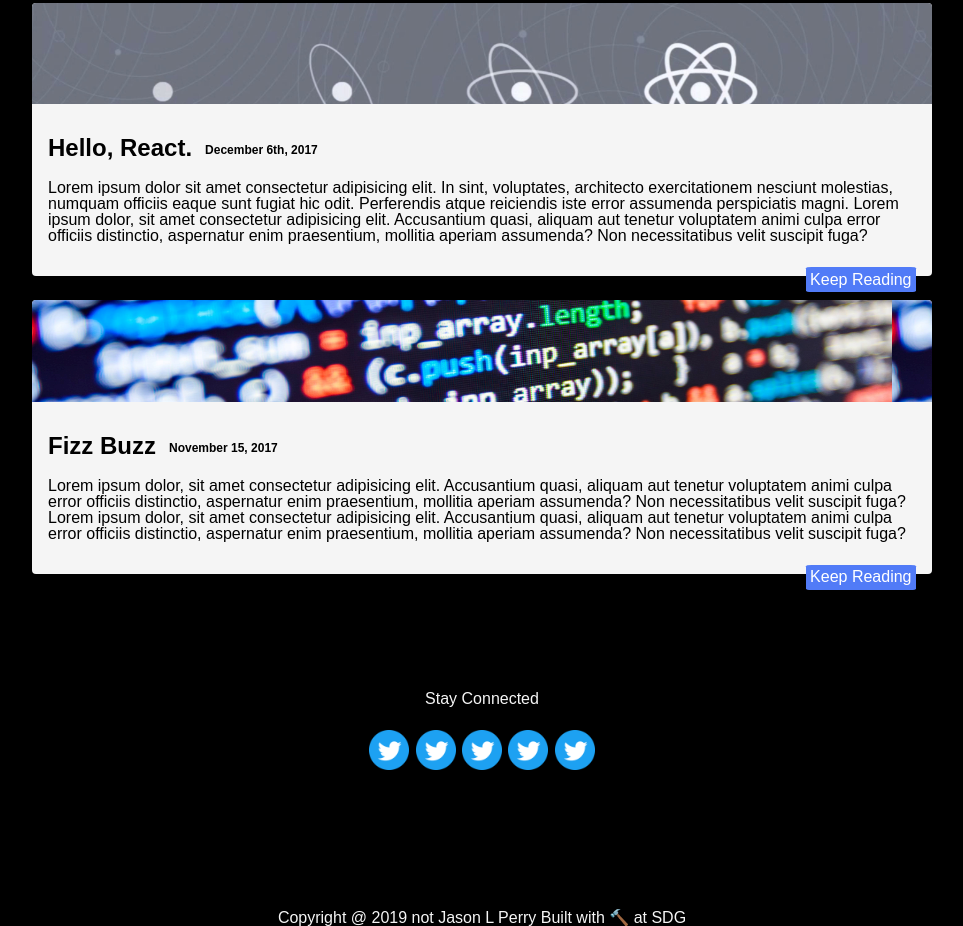
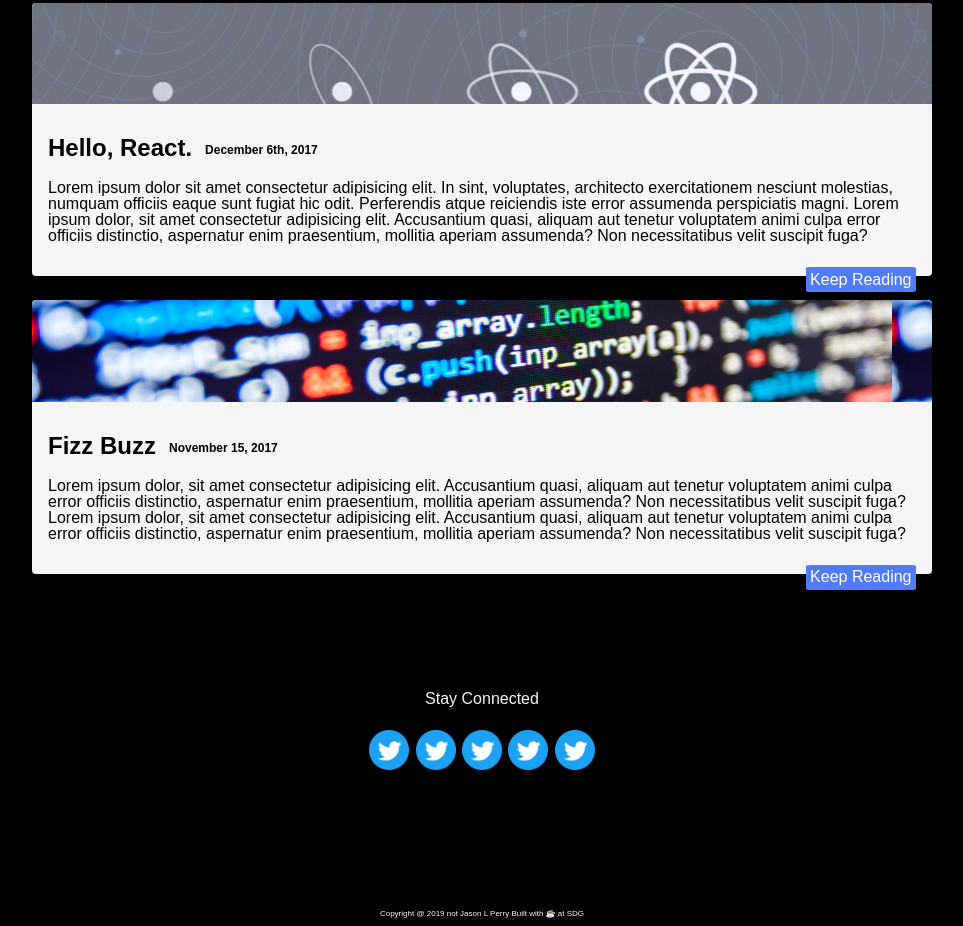
Before and after one commit to alsleaders/mock-portfolio, a website: page public/index.html in a window 1280 px wide. Shown: the part 565-1491 px from the top of the page, without its empty margins (158-1121 px from the left). Drawn offline with Linux system fonts and the light colour scheme.

Commit message:
changed hammer to coffee cup

```diff
--- a/public/index.html
+++ b/public/index.html
@@ -80,7 +80,7 @@
         </li>
       </ul>
 
-    <p id="copyright">Copyright &#64 2019 not Jason L Perry Built with &#128296 at SDG </p>
+    <p id="copyright">Copyright &#64 2019 not Jason L Perry Built with &#9749 at SDG </p>
   </footer>
   </section>
   </body>
--- a/public/screen.css
+++ b/public/screen.css
@@ -230,8 +230,6 @@ li {
 }
 
 #copyright {
-  /* border-style: dotted;
-  border-color: red;
-  flex-direction: row; */
+  font-size: 8px;
   text-align: center;
 }
```
